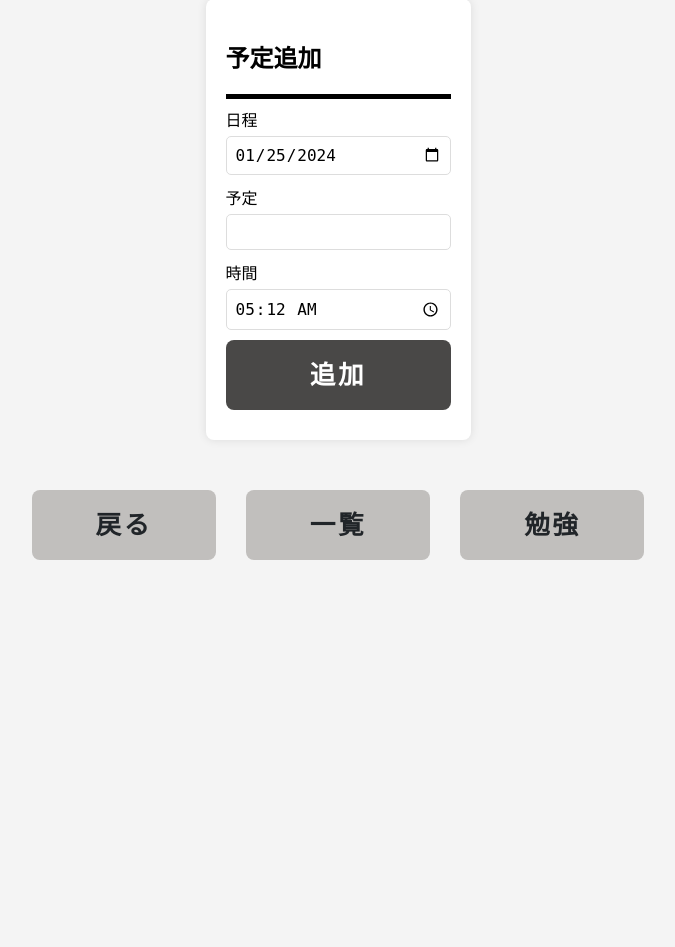
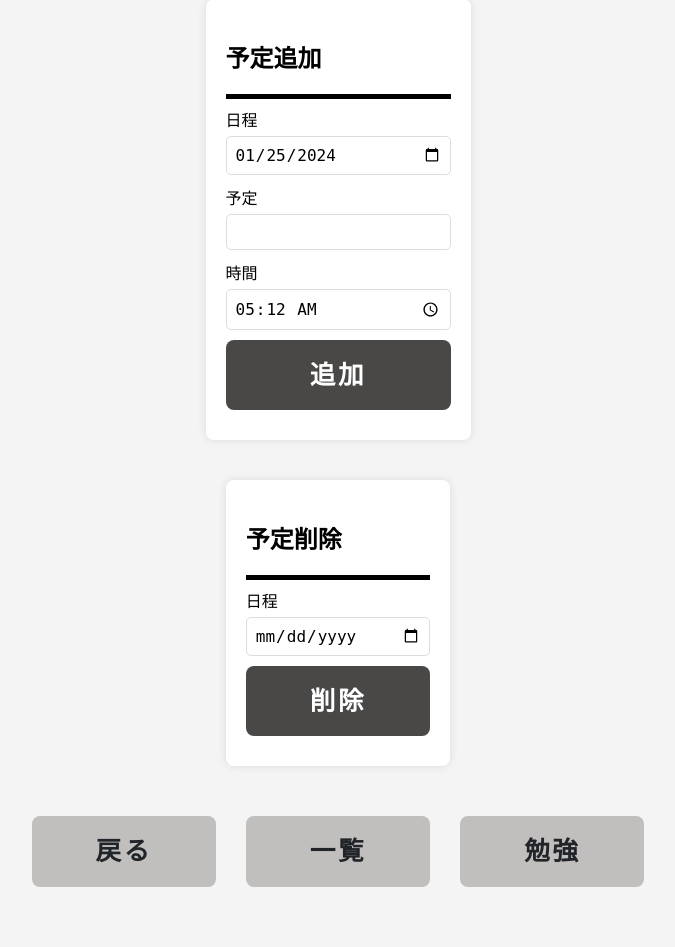
Before and after one commit to 2023AIT-OOP2-G09/GUI_APP, a Flask app: page /add in a window 1280 px wide. Shown: the part 21-968 px from the top of the page, without its empty margins (302-977 px from the left). Before the commit the page ends 581 px from the top, so only its background shows below. Run offline with Flask 3, Linux system fonts and the light colour scheme.

Commit message:
削除のヒント

```diff
--- a/main.py
+++ b/main.py
@@ -82,6 +82,24 @@ def address_get():
         except Exception as e:
             return jsonify({"message": "エラーが発生しました"})
 
+# 予定削除のページ
+@app.route("/add/date_delete", methods=["GET", "POST"])
+def address_delete():
+    if request.method == "POST":
+        # JSONファイルの読み込み
+        with open('schedule.json', 'r') as file:
+            data = json.load(file)
+
+        # 削除したい日付をform`date_delete`から取得
+        target_date = request.form.get("date_delete")
+
+        # 指定した日付を含むデータを検索して削除
+        filtered_data = [entry for entry in data if entry['date_delete'] != target_date]
+
+        # 変更を保存
+        with open('schedule.json', 'w') as file:
+            json.dump(filtered_data, file, indent=2)
+        return render_template("index.html")
 
 # 勉強時間のページ
 @app.route("/study")
--- a/templates/AddSchedule.html
+++ b/templates/AddSchedule.html
@@ -9,7 +9,7 @@
 </head>
 
 <body>
-  <!-- フォーム -->
+  <!-- 追加フォーム -->
   <div class="form-container">
     <h2>予定追加</h2>
     <hr size="5" noshade color="black" />
@@ -29,6 +29,21 @@
 
       <!-- 送信ボタン -->
       <input type="submit" class="btn btn--add" value="追加">
+    </form>
+  </div>
+
+  <!-- 削除フォーム -->
+  <div class="form-container">
+    <h2>予定削除</h2>
+    <hr size="5" noshade color="black" />
+
+    <form enctype="multipart/form-data" action="/add/date_delete" method="post">
+      <!-- 日程入力フォーム -->
+      <label for="date">日程</label>
+      <input type="date" id="date_delete" name="date_delete" required>
+
+      <!-- 送信ボタン -->
+      <input type="submit" class="btn btn--add" value="削除">
     </form>
   </div>
 
```
